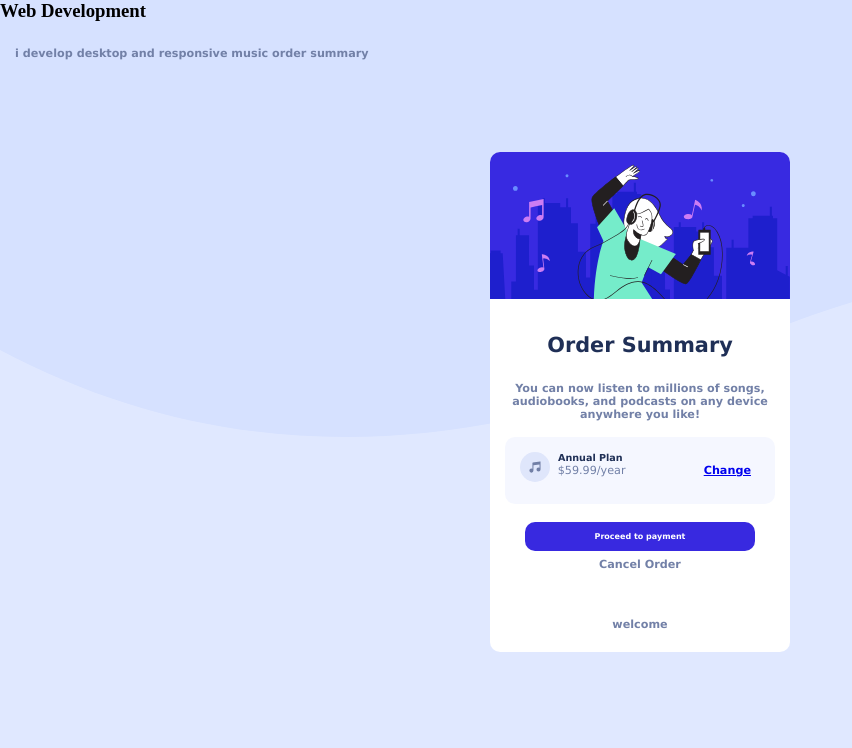
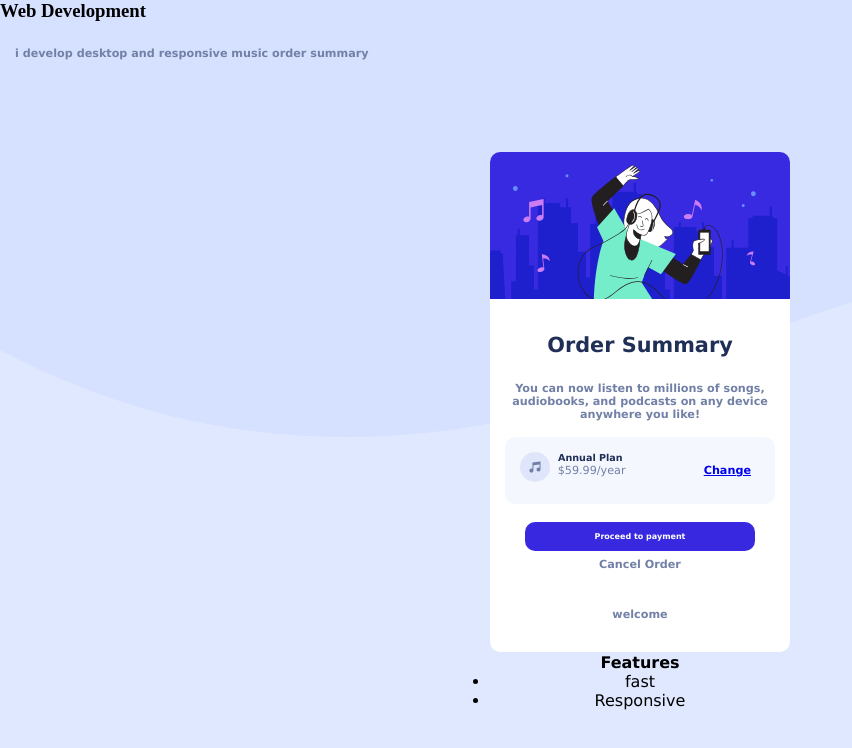
Before and after one commit to OLOSHOFAWAS/sunnyside-desktop, a plain HTML site: page index.html in a window 1280 px wide. Shown: the whole page, without its empty margins (0-852 px from the left). Drawn offline with Linux system fonts and the light colour scheme.

Commit message:
Features added

```diff
--- a/index.html
+++ b/index.html
@@ -27,6 +27,13 @@
    <a id="fas" href="#">Proceed to payment</a>
   <p>Cancel Order</p>
     <p>welcome</p>
+    <section>
+      <h4>Features</h4>
+      <ul>
+        <li>fast</li>
+        <li>Responsive</li>
+      </ul>
+    </section>
   </main>
 </body>
 </html>
```
